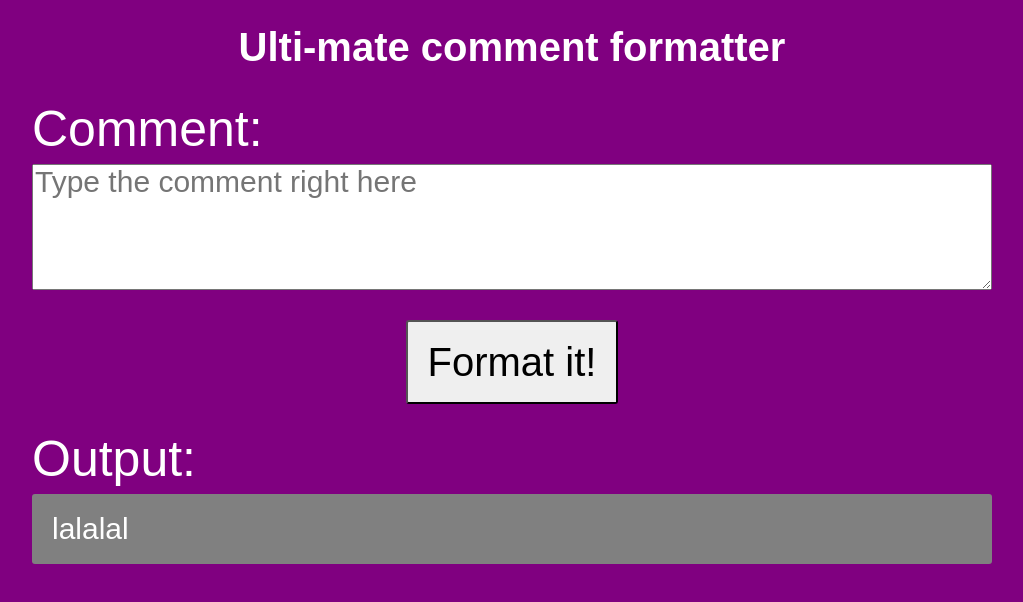
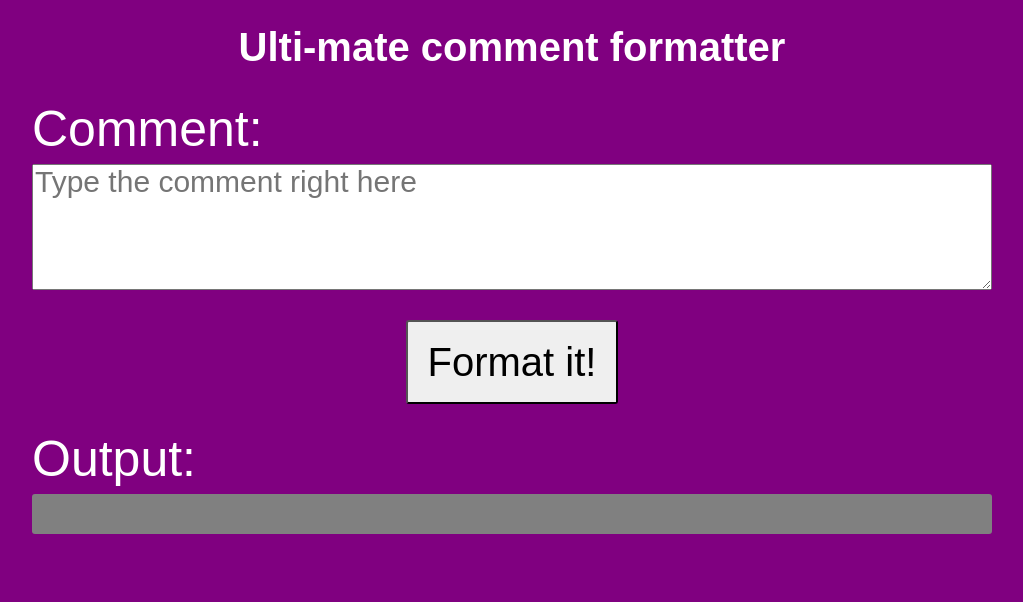
Before and after one commit to BraixenFan/ulti-comment-formatter, a plain HTML site: page index.html in a window 1280 px wide. Both pictures are taken after a click on the button "Format it!". Shown: the whole page, without its empty margins (128-1151 px from the left). Drawn offline with Linux system fonts and the light colour scheme.

Commit message:
Added functionality to see into the comment

```diff
--- a/app.js
+++ b/app.js
@@ -1,3 +1,11 @@
+const commentInput = document.getElementById("comment-input");
+const submitButton = document.getElementById("submit-comment");
+const commentOutput = document.getElementById("formatted-output");
 
+submitButton.addEventListener("click", startFormatting);
 
-console.log("hi!")
+function startFormatting() {
+  let comment = commentInput.value;
+
+  commentOutput.textContent = comment;
+}
--- a/index.html
+++ b/index.html
@@ -6,7 +6,7 @@
   <meta name="viewport" content="width=device-width, initial-scale=1.0">
   <title>Comment formatter</title>
   <link rel="stylesheet" href="styles.css">
-  <script src="app.js"></script>
+  <script src="app.js" defer type="module"></script>
 </head>
 
 <body>
@@ -18,7 +18,7 @@
     <button id="submit-comment">Format it!</button>
     <br>
     <p>Output:</p>
-    <p id="formatted-output">lalalal</p>
+    <p id="formatted-output">Here is where the output will display</p>
   </div>
 </body>
 
```
